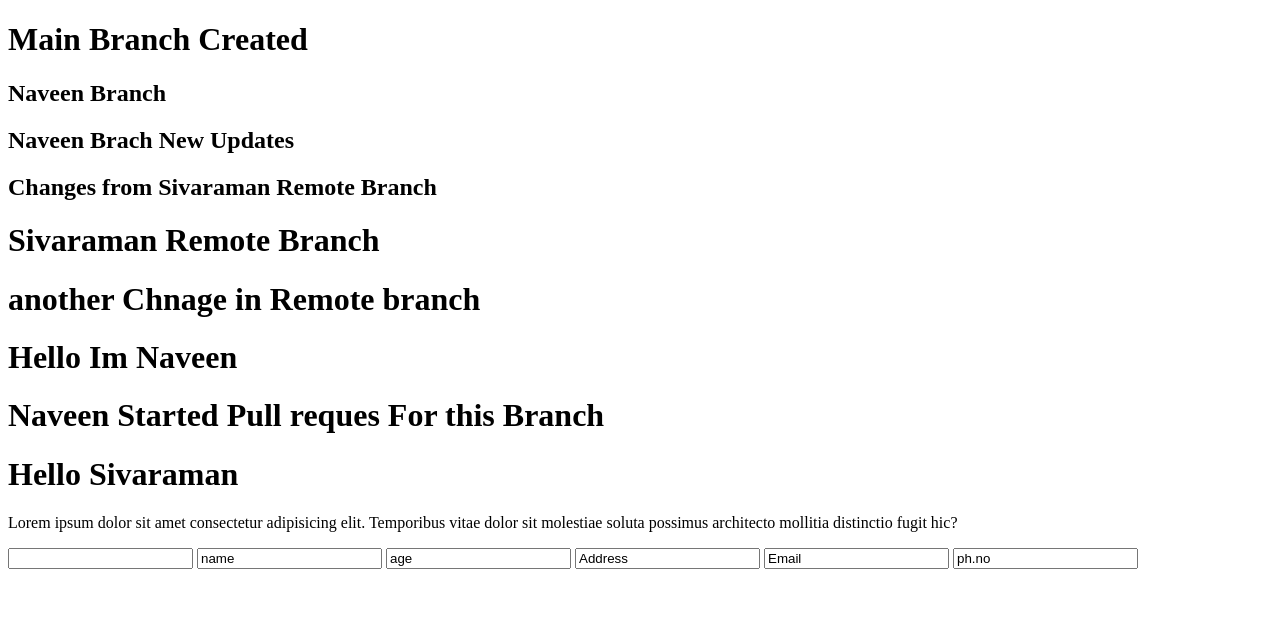
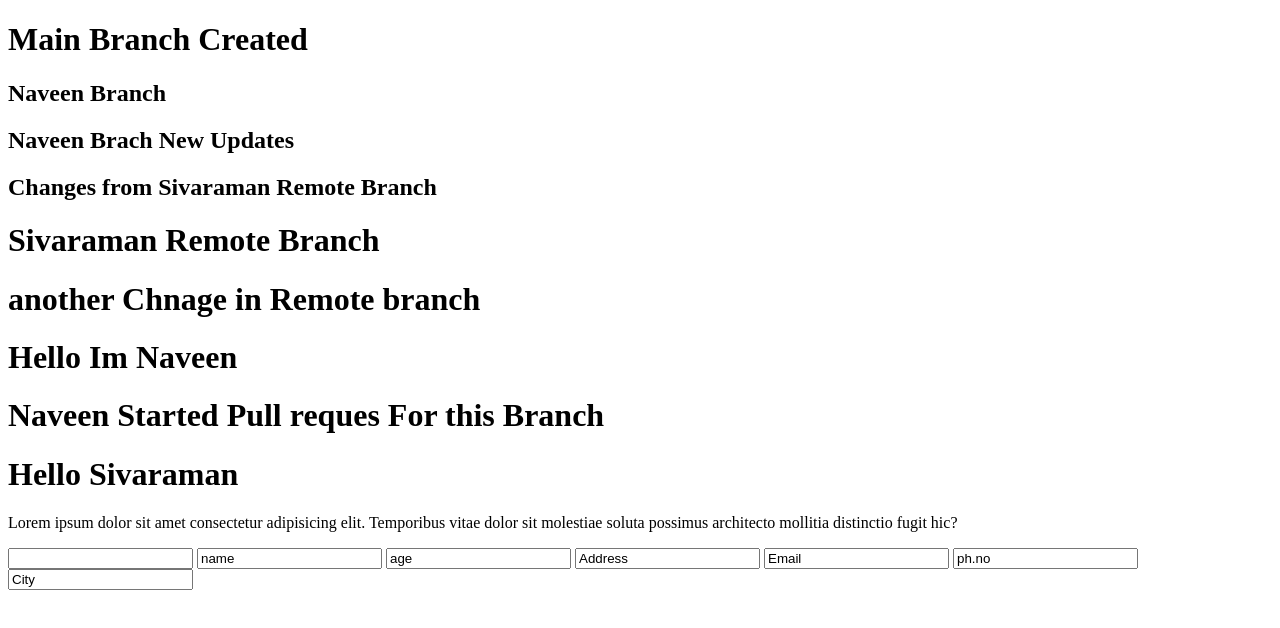
Before and after one commit to Naveen-11-11/GIT-Test, a plain HTML site: page index.html in a window 1280 px wide. Drawn offline with Linux system fonts and the light colour scheme.

Commit message:
City Input Added

```diff
--- a/index.html
+++ b/index.html
@@ -25,6 +25,7 @@
     <input type="text" value="Address"/>
     <input type="text" value="Email"/>
     <input type="text" value="ph.no"/>
+    <input type="text" value="City"/>
 </body>
 
 </html>
```
